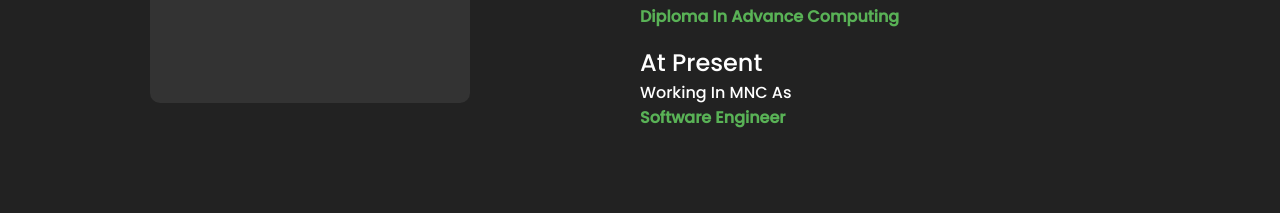
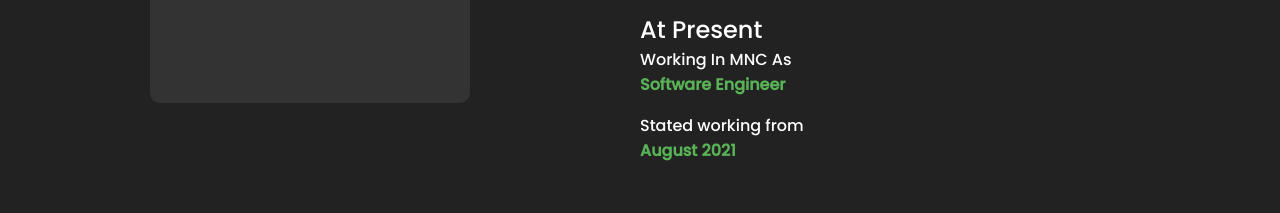
Before and after one commit to RushikeshBadhe/ReactPracise, a React (Create React App) app in the folder portfolio/: page / in a window 1280 px wide. Shown: the part 1307-1520 px from the top of the page. Built offline with nearby package versions, Linux system fonts and the light colour scheme.

Commit message:
date added

```diff
--- a/portfolio/src/components/about/About.js
+++ b/portfolio/src/components/about/About.js
@@ -26,6 +26,8 @@ function About() {
     <h2 className='a-title'>At Present</h2>
     <p>Working In MNC As</p>
     <p className='a-main'>Software Engineer</p>
+    <p>Stated working from</p>
+    <p className='a-main'>August 2021</p>
     </div>
     </div>
   )
```
